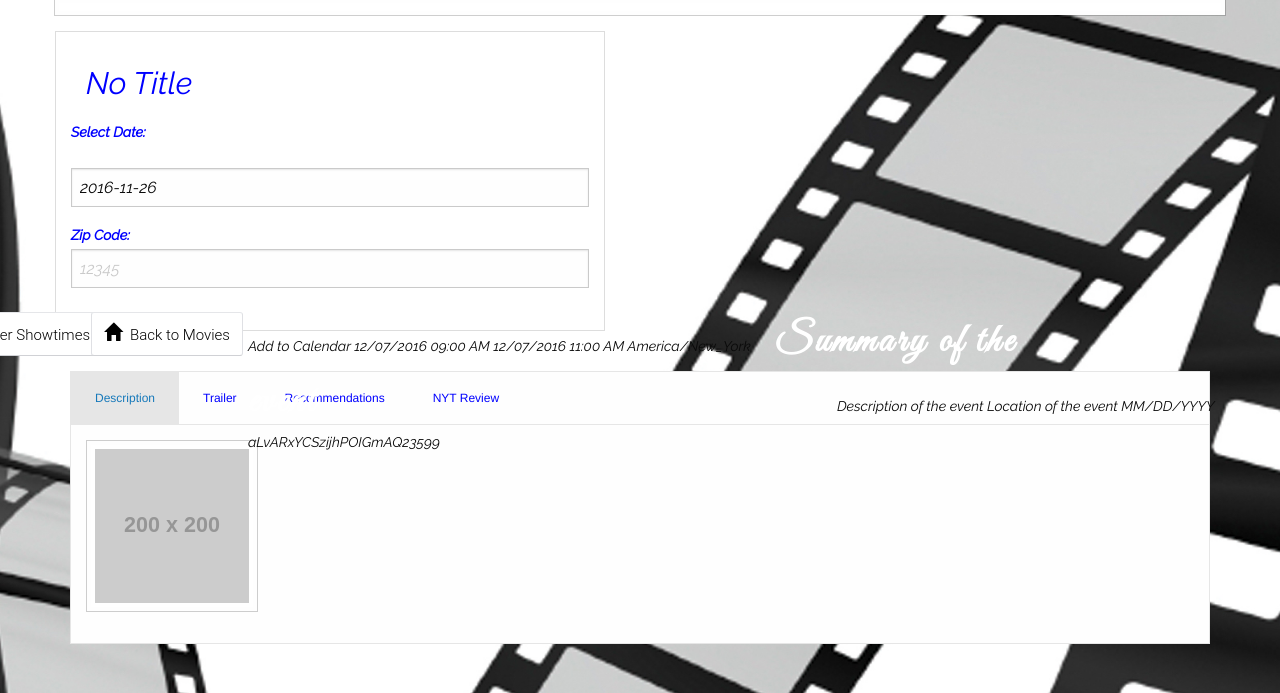
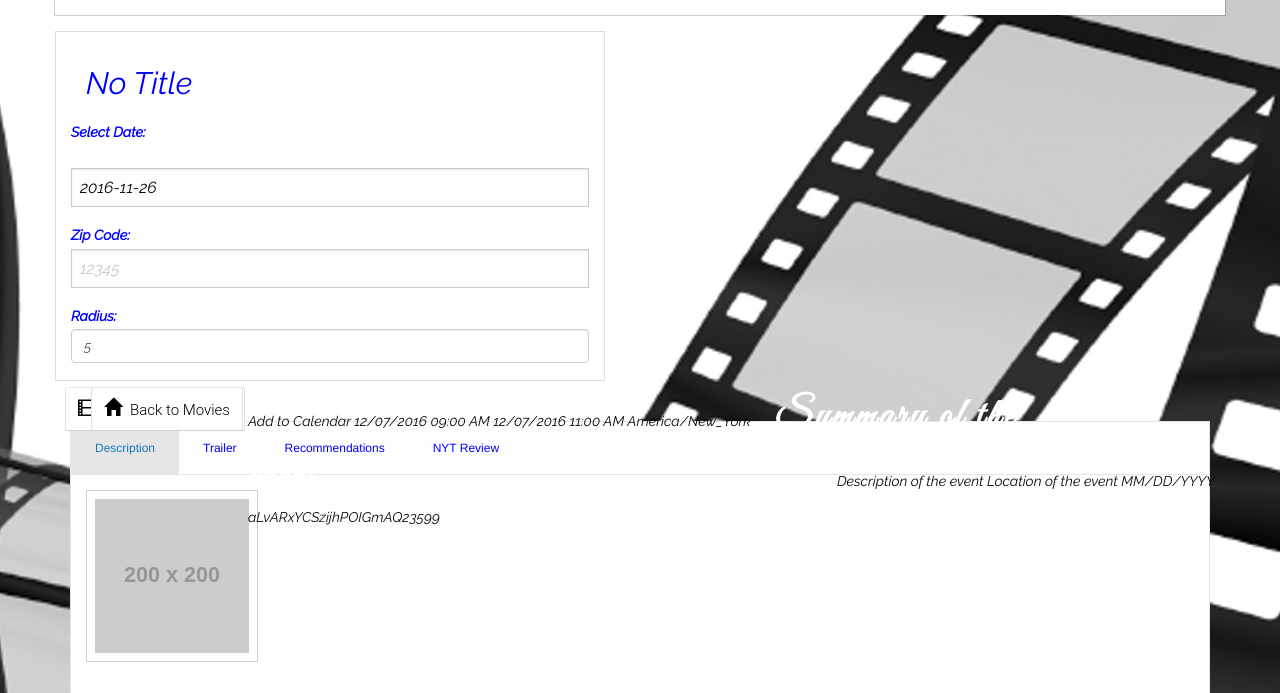
Before and after one commit to AdamJahur/projectOne, a PHP site: page /secondPage.html in a window 1280 px wide. Shown: the part 121-814 px from the top of the page. Run offline with PHP 8.4, Linux system fonts and the light colour scheme; grey boxes labelled with a size stand in for pictures from a placeholder-image service; some libraries are stand-ins or nearby versions.

Commit message:
added radius feature

```diff
--- a/assets/css/movieDescriptionPage.css
+++ b/assets/css/movieDescriptionPage.css
@@ -76,7 +76,7 @@ body{
 	clear: both;
 }
 #buttonstyling {
-    margin-left: -153px;
+    margin-left: -26px;
  }
 
  h3, h4, h5{
@@ -105,10 +105,11 @@ h3 a {
 #userinput {
 	background: white;
     padding: 30px;
-    height: 300px;
+    height: 350px;
     margin: 0 0 40px 0;
    	width: 550px;
     border: 1px solid #dddddd;
+
 }
 
 .column-row {
--- a/assets/javascript/onConnectAPI.js
+++ b/assets/javascript/onConnectAPI.js
@@ -8,13 +8,15 @@ $(document).ready(function () {
 
 		var date = $('#datepicker2').val();
 
+		var radius = $('#radiusSelect').val();
+
 		console.log($('#datepicker2').val());
 
 		var query = {
 			api_key: "c8j5g22c7auwnc6s39v86ep8",
 			zip: code,
 			startDate: date,
-			radius: "10"
+			radius: radius
 		}
 
 		var queryURL = "http://data.tmsapi.com/v1.1/theatres?" + $.param(query);
@@ -54,6 +56,8 @@ $(document).ready(function () {
 
 		var date = $('#datepicker2').val();
 
+		var radius = $('#radiusSelect').val();
+
 		$('#movieTimes').empty();
 		$('#theatreName').empty();
 
@@ -61,7 +65,7 @@ $(document).ready(function () {
 			api_key: "c8j5g22c7auwnc6s39v86ep8",
 			zip: code,
 			startDate: date,
-			radius: "10"
+			radius: radius
 		}
 
 		var queryURL = "http://data.tmsapi.com/v1.1/movies/showings?" + $.param(query);
--- a/secondPage.html
+++ b/secondPage.html
@@ -95,13 +95,34 @@
 
 								<input type="text" required pattern="(\d{5}([\-]\d{4})?)" value name="postalcodes_pattern0" id="middle-label" list="postalcodes_pattern0_datalist" placeholder="12345">
 
-								<div id="buttonstyling">
-								<button class="btn btn-default navbar-btn" id="submit" data-toggle="modal" data-target="#mymodal"><span class="glyphicon glyphicon-film" aria-hidden="true" style='padding-right: 8px;'></span>Theater Showtimes</button>
-								</div>
+
 							</form>
 						</div>
 					</div>
 
+					<div class="row">
+
+						<div class="small-3 columns">
+
+							<label for="middle-label" class="date-picker">Radius: </label>
+
+						</div>
+
+						<div class="small-9 columns">
+
+							<div class="form-group">
+								<select class="form-control" id="radiusSelect">
+									<option value=5 selected>5</option>
+									<option value=15>15</option>
+									<option value=25>25</option>
+								</select>
+							</div>
+						</div>
+					</div>
+
+						<div id="buttonstyling">
+								<button class="btn btn-default navbar-btn" id="submit" data-toggle="modal" data-target="#mymodal"><span class="glyphicon glyphicon-film" aria-hidden="true" style='padding-right: 8px;'></span>Theater Showtimes</button>
+								</div>
 
 					<div title="Add to Calendar" style='margin-top: 8px; margin-left: 162px;' class="addeventatc" id="calendarbutton" data-direct="google">
 				Add to Calendar
```
